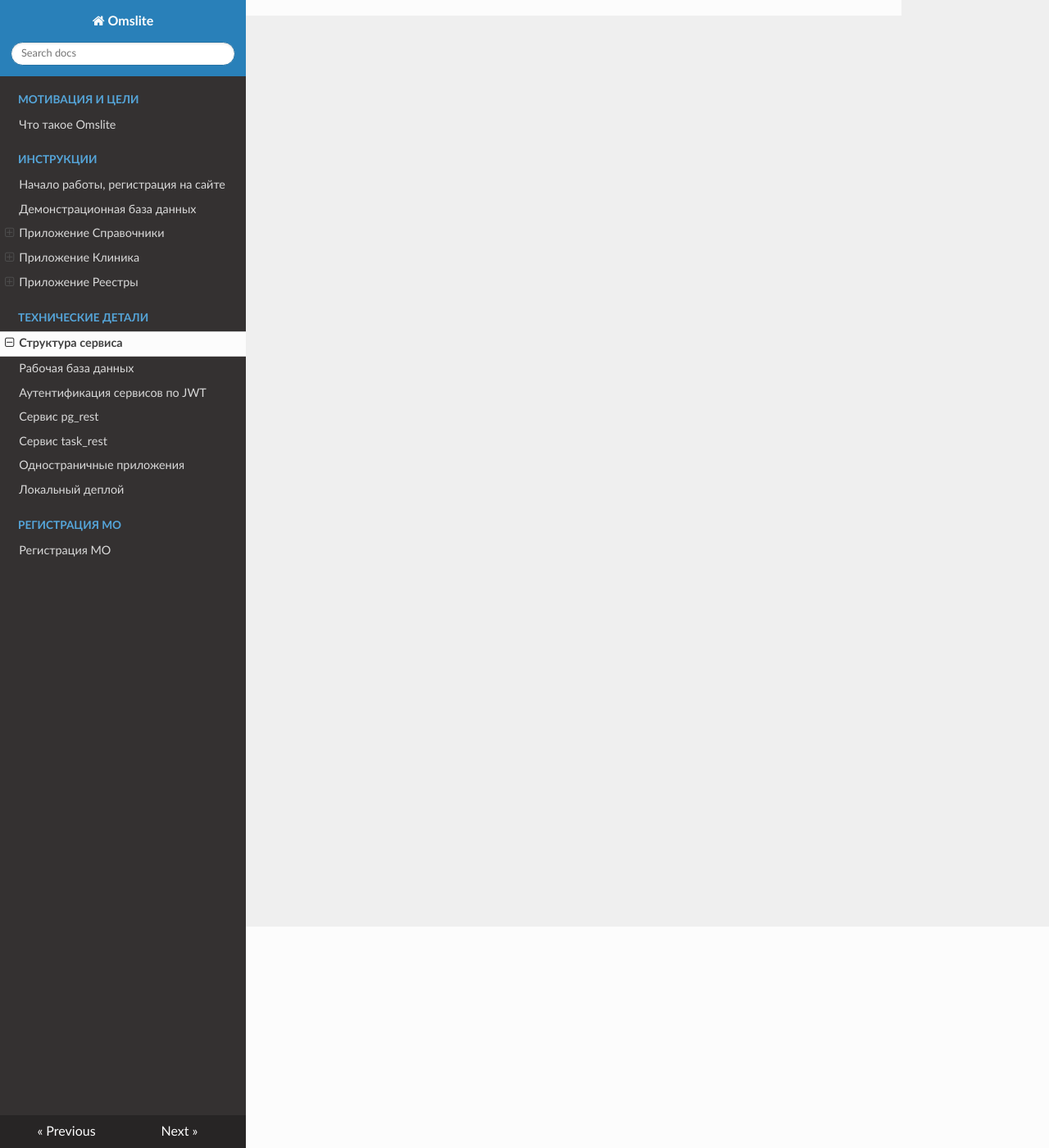
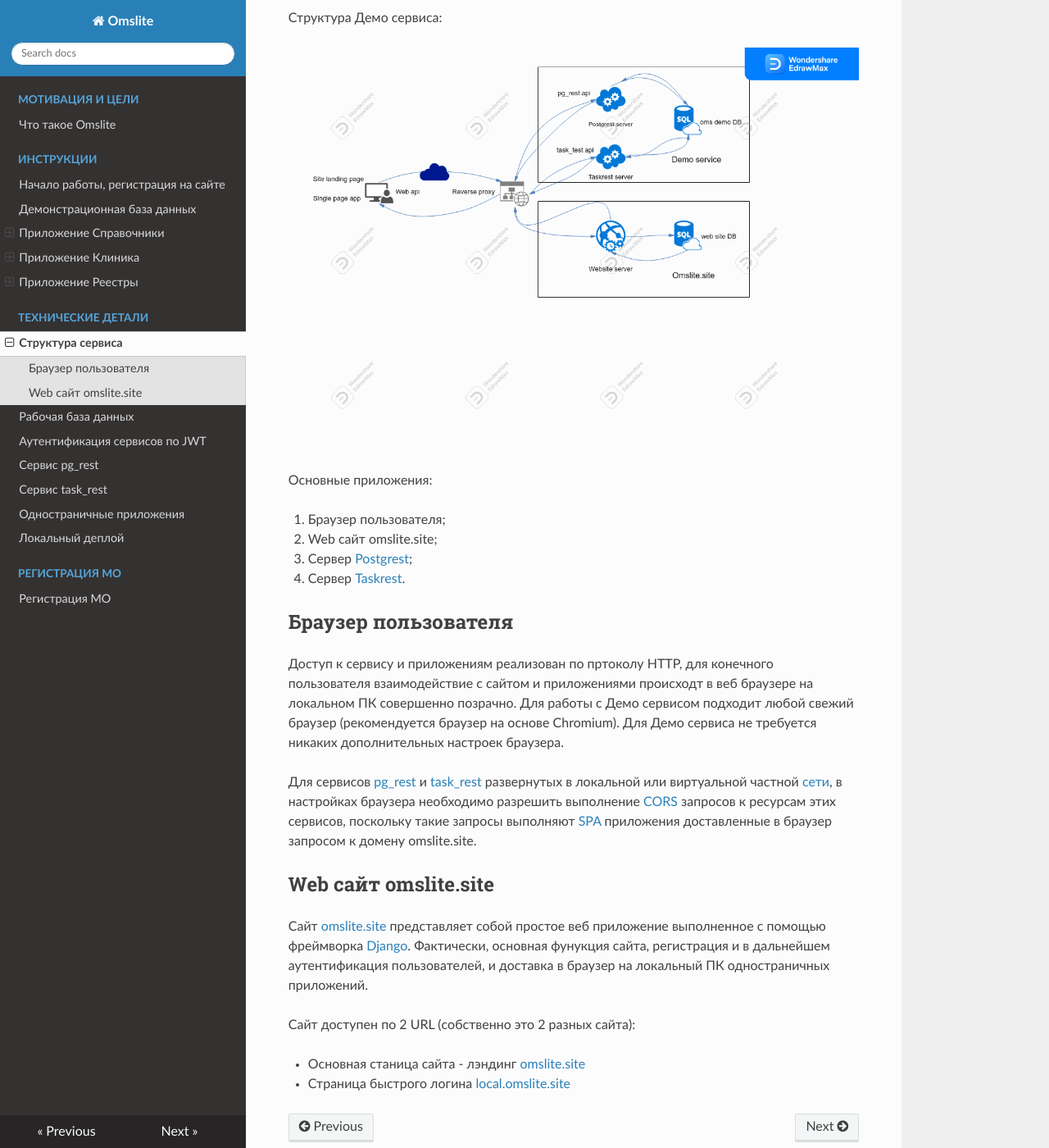
Before and after one commit to SLikhachev/zerodocs, an MkDocs documentation site: the page built from docs/admin/struct.md, in a window 1280 px wide and 1400 px high, scrolled down 270 px. Shown: the whole window at 82% size. Built offline with MkDocs 1.6.1, drawn with Linux system fonts in a browser that asks for light colours; nearby versions of some CDN libraries; some of the changed text lies outside the part shown.

Commit message:
Struct doc started

```diff
--- a/docs/admin/struct.md
+++ b/docs/admin/struct.md
@@ -1 +1,42 @@
 # Структура сервиса
+
+Сервис организован в виде нескольких независимых приложений, передающих запросы и
+получающих ответы по протоколу HTTP. Любое сервисное приложение можно развернуть
+не отдельном вычислительном узле, или все, или часть приложений можно развернуть на
+одном общем узле.
+
+Структура Демо сервиса:
+
+![Демо сервис](./images/omslite_web.png)
+
+Основные приложения:
+
+1. Браузер пользователя;
+2. Web сайт omslite.site;
+3. Сервер [Postgrest](./pg_rest.md);
+4. Сервер [Taskrest](./task_rest.md).
+
+## Браузер пользователя
+
+Доступ к сервису и приложениям реализован по пртоколу HTTP, для конечного пользователя
+взаимодействие с сайтом и приложениями происходт в веб браузере на локальном ПК
+совершенно позрачно. Для работы с Демо сервисом подходит любой свежий браузер
+(рекомендуется браузер на основе Chromium). Для Демо сервиса не требуется никаких
+дополнительных настроек браузера.
+
+Для сервисов [pg_rest](./pg_rest.md) и [task_rest](./task_rest.md) развернутых в локальной или виртуальной частной [сети](./local_deploy.md), в настройках браузера необходимо разрешить
+выполнение [CORS](https://developer.mozilla.org/ru/docs/Web/HTTP/CORS) запросов к ресурсам
+этих сервисов, поскольку такие запросы выполняют [SPA](./spa.md) приложения доставленные
+в браузер запросом к домену omslite.site.
+
+## Web сайт omslite.site
+
+Сайт [omslite.site](../user/omsite.md) представляет собой простое веб приложение выполненное
+с помощью фреймворка [Django](https://www.djangoproject.com/). Фактически, основная фунукция
+сайта, регистрация и в дальнейшем аутентификация пользователей, и доставка в браузер на
+локальный ПК одностраничных приложений.
+
+Сайт доступен по 2 URL (собственно это 2 разных сайта):
+
+- Основная станица сайта - лэндинг <a href="http://omslite.site" target=_blank>omslite.site</a>
+- Страница быстрого логина <a href="http://local.omslite.site" target=_blank>local.omslite.site</a>
```
Also changed, not shown: docs/admin/images/omslite_local.png (added), docs/admin/images/omslite_web.png (added).
